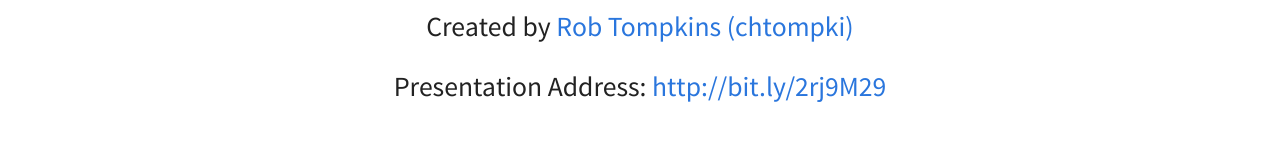
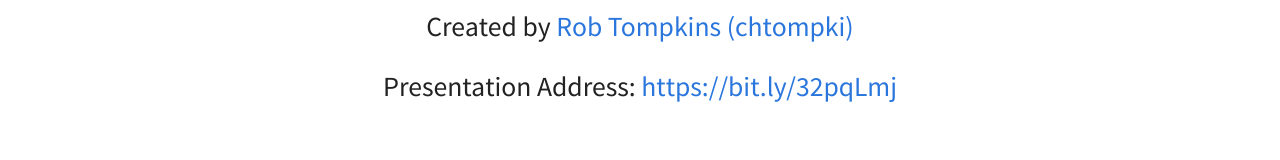
Before and after one commit to chtompki/acna2019-commons-state-of-union, a website: page index.html in a window 1280 px wide. Shown: the part 467-627 px from the top of the page. Drawn offline with nearby package versions, Linux system fonts and the light colour scheme; some packages are replaced by stand-ins of ours.

Commit message:
(update) presentation bit.ly address

```diff
--- a/index.html
+++ b/index.html
@@ -44,8 +44,8 @@
             <small>Created by
                 <a href="https://github.com/chtompki">
                     Rob Tompkins (chtompki)</a></small><br/>
-            <small>Presentation Address: <a href="http://bit.ly/2rj9M29">
-                http://bit.ly/2rj9M29</a></small>
+            <small>Presentation Address: <a href="https://bit.ly/32pqLmj">
+                https://bit.ly/32pqLmj</a></small>
             </p>
 
         </section>
```
